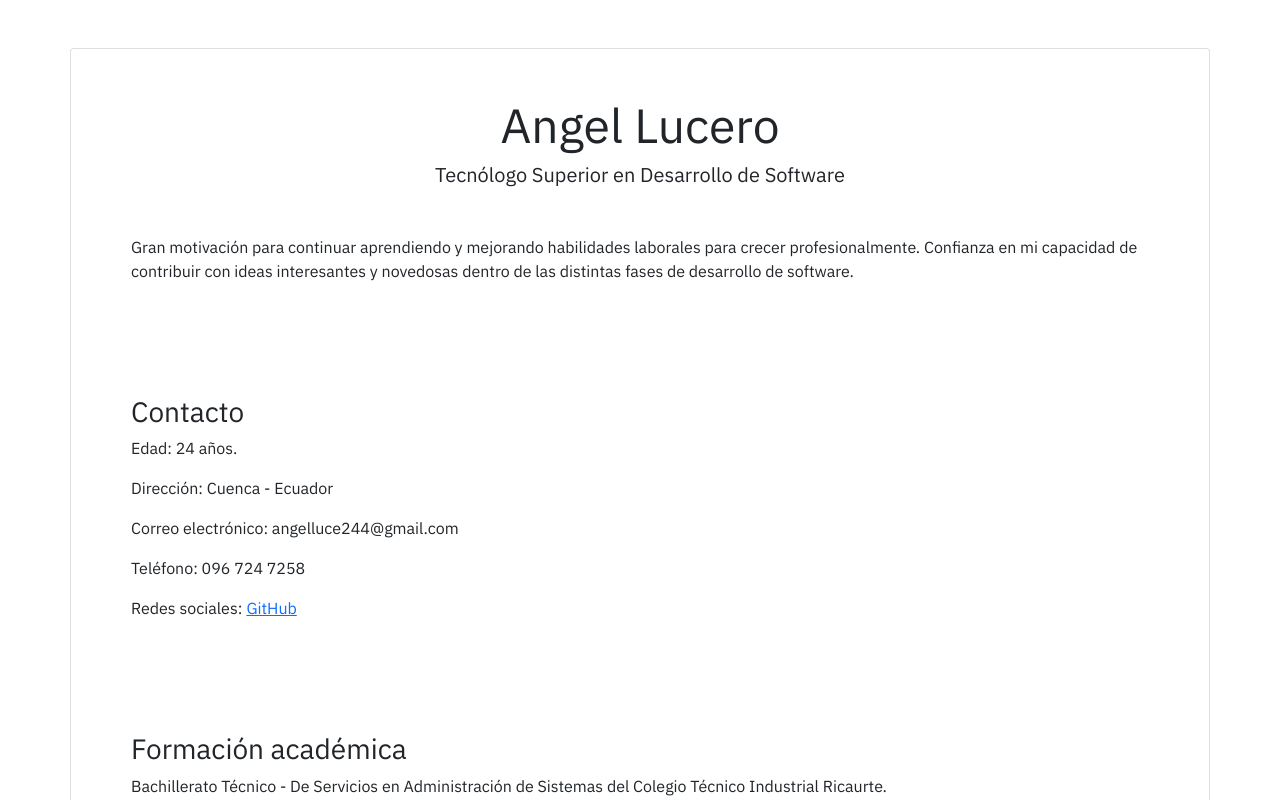
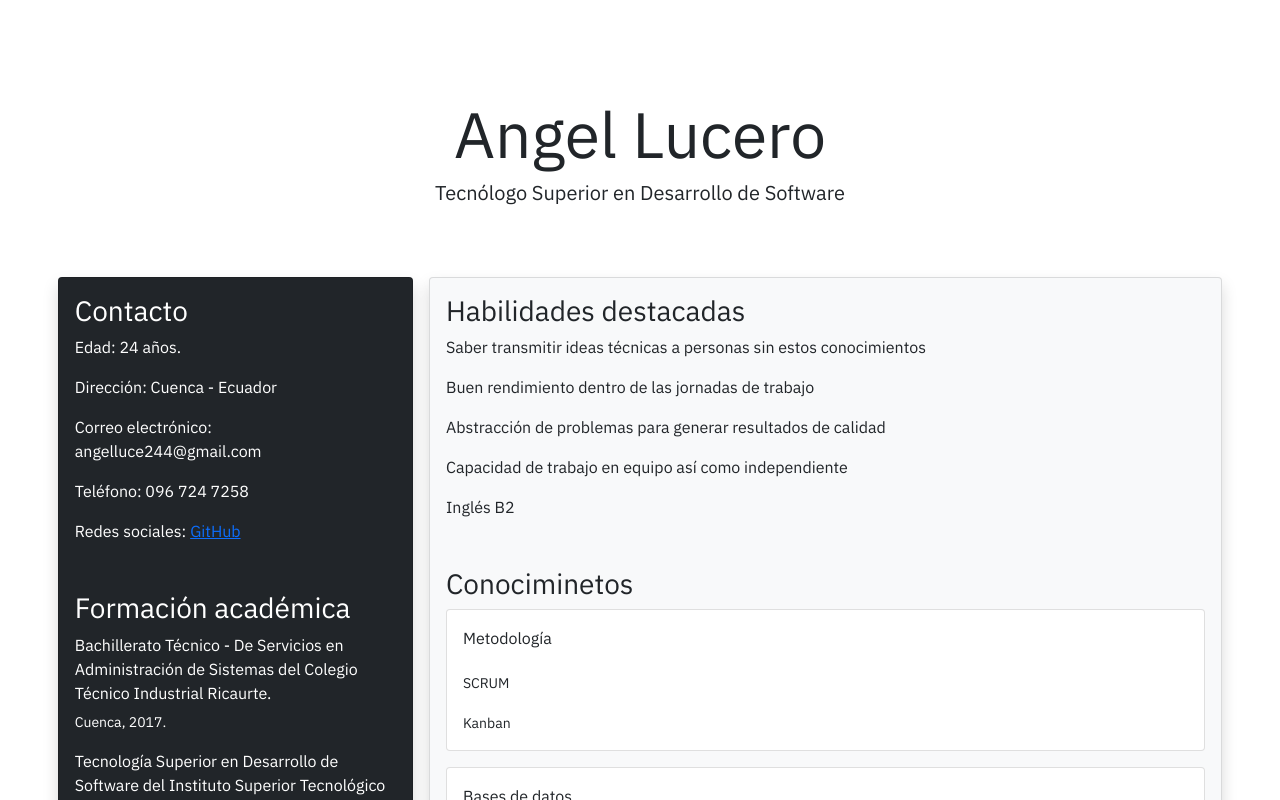
Before and after one commit to angelluce/cv, an Angular app: page /inicio in a window 1280 px wide. Shown: the top 800 px of the page. Built offline with nearby package versions, Linux system fonts and the light colour scheme.

Commit message:
Home page, styles updated
Co-authored-by: @smartsoftec <smartsoft.dev.ec@gmail.com>

```diff
--- a/src/app/app.component.html
+++ b/src/app/app.component.html
@@ -1,3 +1 @@
-<div class="m-5">
-  <router-outlet></router-outlet>
-</div>
+<router-outlet></router-outlet>
--- a/src/app/components/home/home.component.html
+++ b/src/app/components/home/home.component.html
@@ -1,11 +1,13 @@
-<div class="container card">
-  <div class="perfil m-5">
-    <h1 class="text-center display-5">{{informacion.perfil.nombre}}</h1>
+<div class="main-container">
+  <div class="perfil p-5">
+    <h1 class="text-center display-3">{{informacion.perfil.nombre}}</h1>
     <h5 class="text-center">{{informacion.perfil.profesion}}</h5>
-    <p class="mt-5">{{informacion.perfil.descripcion}}</p>
+    <!--<p class="mt-5">{{informacion.perfil.descripcion}}</p>-->
   </div>
 
-  <div class="contacto m-5">
+  <div class="grid-container justify-content-center mt-3">
+    <div class="card shadow item1 bg-dark text-white">
+      <div class="contacto m-3">
         <h3>Contacto</h3>
         <p>Edad: {{informacion.contacto.edad}} años.</p>
         <p>Dirección: {{informacion.contacto.direcion}}</p>
@@ -19,24 +21,25 @@
         </div>
       </div>
 
-  <div class="formacion m-5">
+      <div class="formacion m-3">
         <h3>Formación académica</h3>
         <div class="mb-3" *ngFor="let formacion of informacion.formacion">
           <p class="mb-1">{{formacion.titulo}}</p>
           <small>{{formacion.fecha}}</small>
         </div>
       </div>
-
-  <div class="habilidades m-5">
+    </div>
+    <div class="card shadow item2 bg-light">
+      <div class="habilidades m-3">
         <h3>Habilidades destacadas</h3>
         <div *ngFor="let habilidad of informacion.habilidades">
           <p>{{habilidad.descripcion}}</p>
         </div>
       </div>
 
-  <div class="conocimientos m-5">
+      <div class="conocimientos m-3">
         <h3>Conociminetos</h3>
-    <div class="mb-3" *ngFor="let conocimiento of informacion.conocimientos">
+        <div class="grid-card card mb-3 p-3" *ngFor="let conocimiento of informacion.conocimientos">
           <p class="mb-1">{{conocimiento.descripcion}}</p>
           <div *ngFor="let elemento of conocimiento.elemento">
             <small>{{elemento}}</small>
@@ -44,7 +47,7 @@
         </div>
       </div>
 
-  <div class="experiencia m-5">
+      <div class="experiencia m-3">
         <h3>Experiencia laboral</h3>
         <div *ngFor="let experiencia of informacion.experiencia">
           <h5>{{experiencia.cargo}}</h5>
@@ -55,6 +58,8 @@
           </div>
         </div>
       </div>
+    </div>
+  </div>
 
 
 </div>
--- a/src/app/components/home/home.component.scss
+++ b/src/app/components/home/home.component.scss
@@ -0,0 +1,34 @@
+.main-container {
+  padding: 3rem;
+}
+
+.grid-container {
+  display: grid;
+  grid-template-columns: 30% 67%; /* Divide el grid en dos columnas en proporción 30:70 */
+  grid-gap: 16px; /* Espacio entre los elementos del grid */
+}
+
+.grid-card {
+  display: grid;
+  grid-gap: 16px;
+}
+
+/* Cambia el diseño del grid para pantallas pequeñas */
+@media only screen and (max-width: 800px) {
+  .main-container {
+    padding: 1rem;
+  }
+
+  .grid-container {
+    grid-template-columns: 100%; /* El grid ocupa el 100% del ancho de la pantalla */
+  }
+}
+
+/* Define el contenido y la posición de los elementos */
+.item1 {
+  /* Define el estilo para el primer elemento */
+}
+
+.item2 {
+  /* Define el estilo para el segundo elemento */
+}
```
Lines whose indentation alone changed are shown as unchanged.
